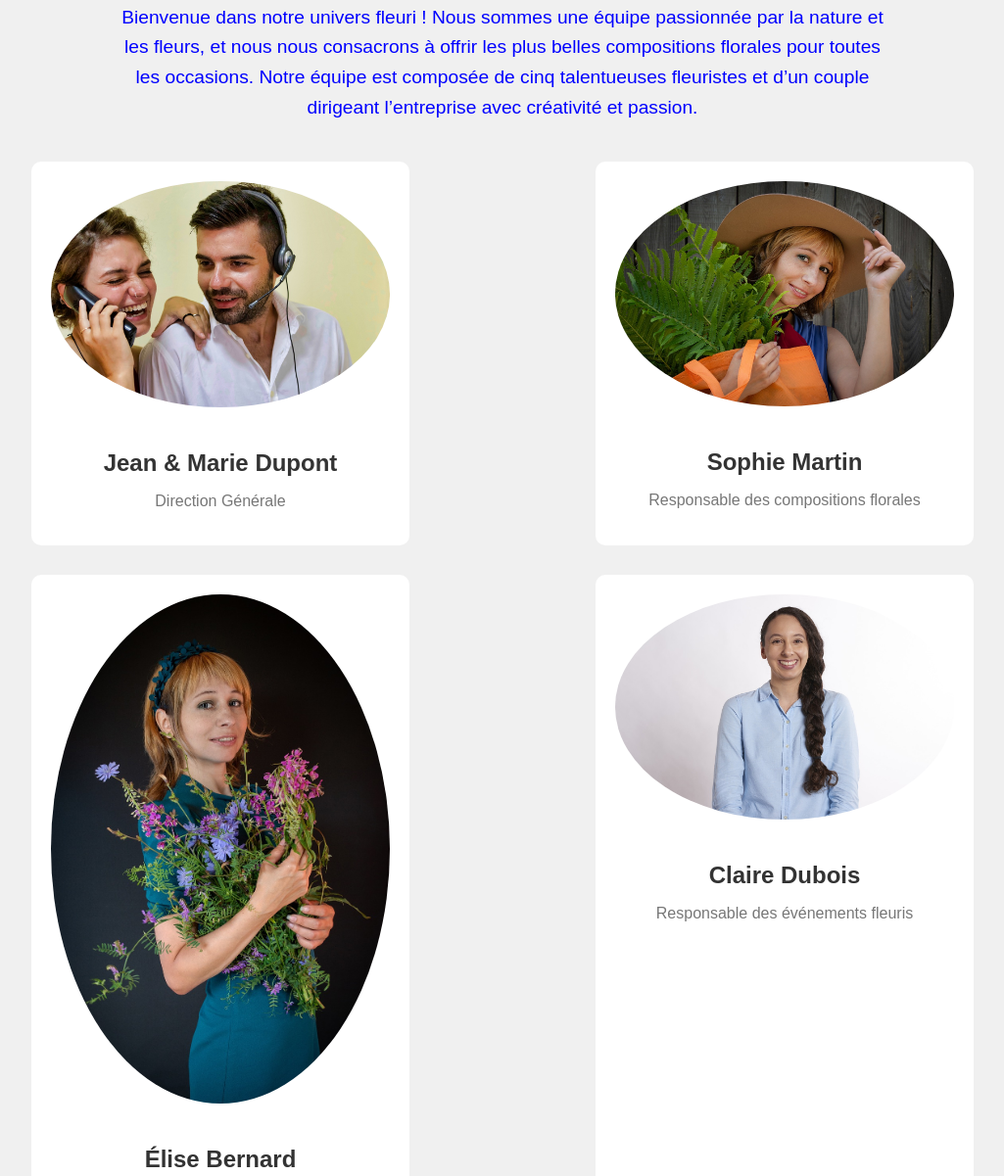
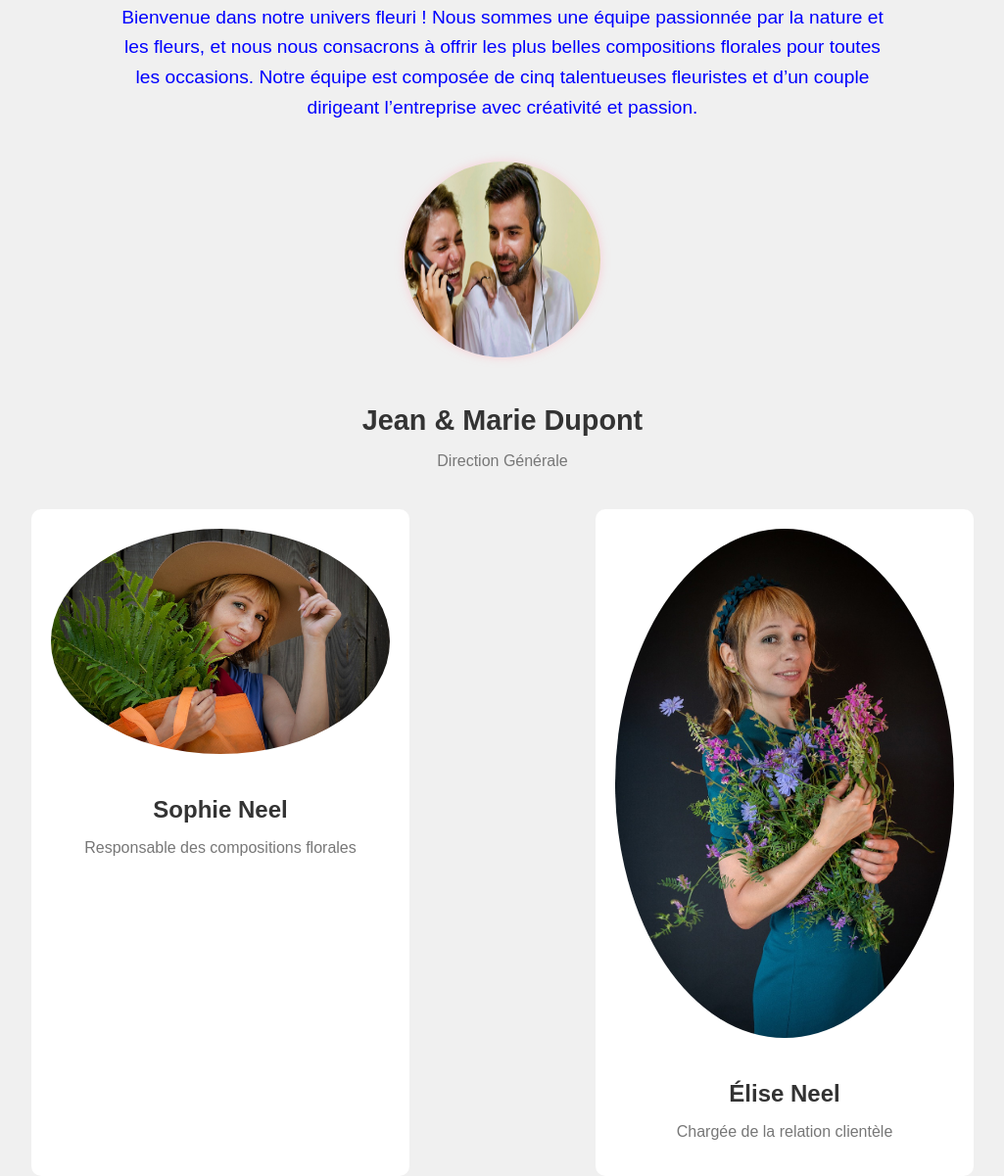
Before and after one commit to Florence-Navet/BloomPetal, a plain HTML site: page entreprise.html in a window 1280 px wide. Shown: the part 206-1407 px from the top of the page at 98% size, without its empty margins (127-1152 px from the left). Drawn offline with Linux system fonts and the light colour scheme.

Commit message:
changement position image et changement nom html

```diff
--- a/entreprise.css
+++ b/entreprise.css
@@ -9,7 +9,7 @@ body {
 
 /* En-tête */
 header {
-  background-color: pink; /* Vert menthe doux pour rappeler la nature */
+  background-color: pink; /* Couleur douce pour le header */
   color: white;
   text-align: center;
   padding: 30px 0;
@@ -44,13 +44,35 @@ header h1 {
   line-height: 1.6;
   max-width: 800px;
   margin: 0 auto;
-}
-p {
   color: blue;
 }
 
-/* Équipe */
-.team {
+/* Style pour la direction */
+.team-lead {
+  text-align: center;
+  margin-bottom: 40px;
+}
+
+.team-lead img {
+  width: 200px;
+  height: 200px;
+  border-radius: 50%;
+  margin-bottom: 15px;
+  box-shadow: 0 0 10px rgba(255, 182, 193, 0.6); /* Effet lumineux rose */
+}
+
+.team-lead h3 {
+  font-size: 1.8em;
+  margin-bottom: 5px;
+  color: #333;
+}
+
+.team-lead p {
+  color: #777;
+}
+
+/* Style pour les autres membres de l'équipe */
+.team-members {
   display: flex;
   flex-wrap: wrap;
   justify-content: space-around;
@@ -83,6 +105,7 @@ p {
   color: #777;
 }
 
+/* Pied de page */
 footer {
   background-color: rgba(255, 192, 203, 0.753);
   min-height: 50px;
@@ -94,4 +117,9 @@ footer {
     width: 100%;
     margin-bottom: 20px;
   }
+
+  .team-lead img {
+    width: 150px;
+    height: 150px;
+  }
 }
--- a/entreprise.html
+++ b/entreprise.html
@@ -24,8 +24,8 @@
       </section>
 
       <section class="team">
-        <!-- La direction  -->
-        <div class="team-member">
+        <!-- La direction -->
+        <div class="team-lead">
           <img
             src="./img/contact/photo6.jpg"
             alt="Photo de Jean et Marie, direction"
@@ -34,28 +34,29 @@
           <p>Direction Générale</p>
         </div>
 
-        <!-- 5 membres féminins -->
+        <!-- Les autres membres de l'équipe -->
+        <div class="team-members">
           <div class="team-member">
             <img src="./img/contact/photo1.jpg" alt="Photo de Sophie Martin" />
-          <h3>Sophie Martin</h3>
+            <h3>Sophie Neel</h3>
             <p>Responsable des compositions florales</p>
           </div>
 
           <div class="team-member">
             <img src="./img/contact/photo2.jpg" alt="Photo d'Élise Bernard" />
-          <h3>Élise Bernard</h3>
+            <h3>Élise Neel</h3>
             <p>Chargée de la relation clientèle</p>
           </div>
 
           <div class="team-member">
             <img src="./img/contact/photo3.jpg" alt="Photo de Claire Dubois" />
-          <h3>Claire Dubois</h3>
+            <h3>Claire Naval</h3>
             <p>Responsable des événements fleuris</p>
           </div>
 
           <div class="team-member">
             <img src="./img/contact/photo4.jpg" alt="Photo de Sarah Lefèvre" />
-          <h3>Sarah Lefèvre</h3>
+            <h3>Sarah Durand</h3>
             <p>Fleuriste et décoratrice</p>
           </div>
 
@@ -64,6 +65,7 @@
             <h3>Julie Moreau</h3>
             <p>Responsable des ventes et logistique</p>
           </div>
+        </div>
       </section>
     </div>
 
```
Lines whose indentation alone changed are shown as unchanged.
